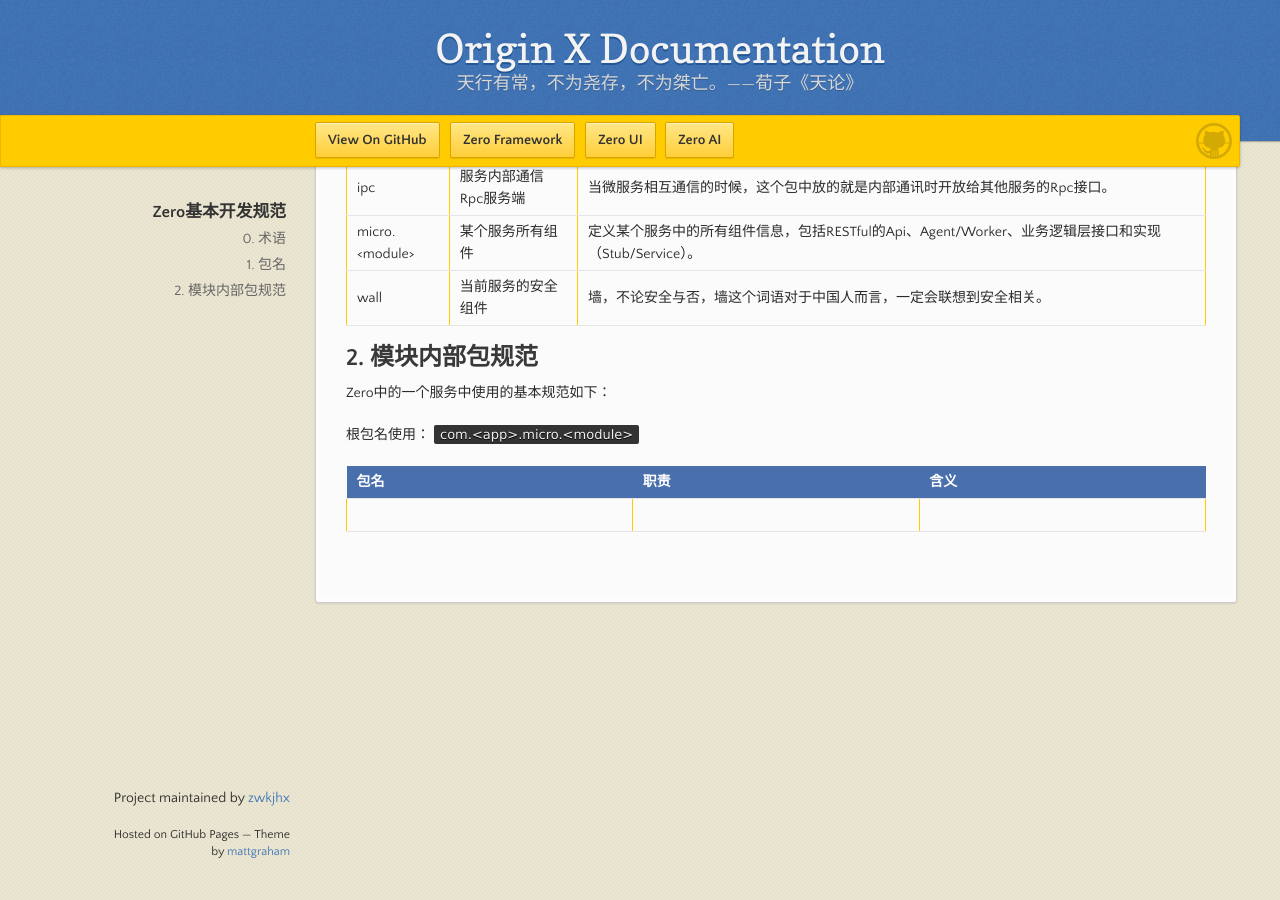
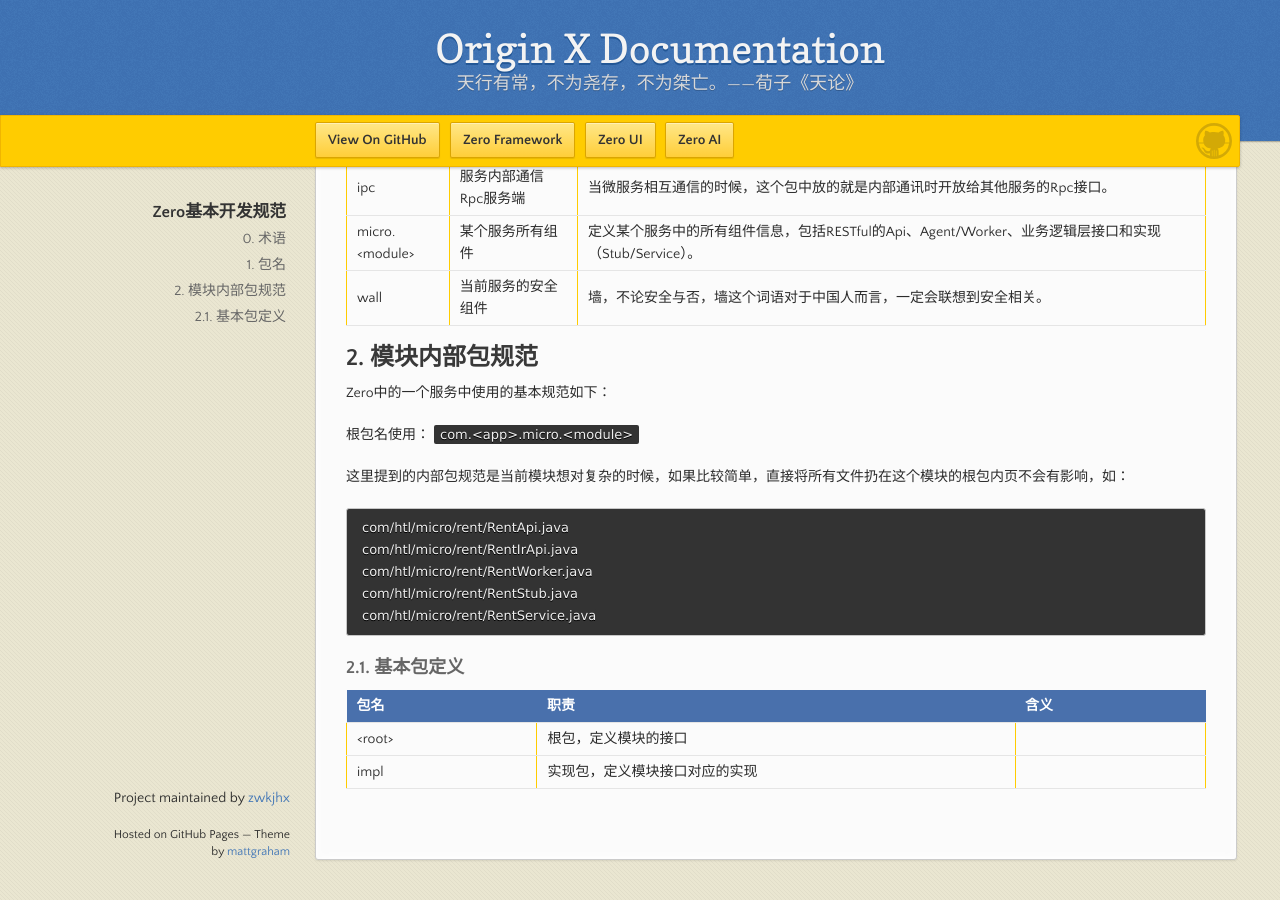
Before and after one commit to zwkjhx/ox-doc, a Jekyll site: the page built from specification/1-zerogui-fan/spc-001-zeroji-ben-kai-fa-gui-fan.md, in a window 1280 px wide and 900 px high, scrolled down 564 px. Built offline with Jekyll 4.4.1, drawn with Linux system fonts in a browser that asks for light colours; our own code applies the rules of GitHub Pages for plain Markdown files.

Commit message:
Updates specification/1-zerogui-fan/spc-001-zeroji-ben-kai-fa-gui-fan.md
Auto commit by GitBook Editor

````diff
--- a/specification/1-zerogui-fan/spc-001-zeroji-ben-kai-fa-gui-fan.md
+++ b/specification/1-zerogui-fan/spc-001-zeroji-ben-kai-fa-gui-fan.md
@@ -28,6 +28,19 @@
 
 根包名使用：`com.<app>.micro.<module>`
 
+这里提到的内部包规范是当前模块想对复杂的时候，如果比较简单，直接将所有文件扔在这个模块的根包内页不会有影响，如：
+
+```
+com/htl/micro/rent/RentApi.java
+com/htl/micro/rent/RentIrApi.java
+com/htl/micro/rent/RentWorker.java
+com/htl/micro/rent/RentStub.java
+com/htl/micro/rent/RentService.java
+```
+
+### 2.1. 基本包定义
+
 | 包名 | 职责 | 含义 |
 | :--- | :--- | :--- |
-|  |  |  |
+| &lt;root&gt; | 根包，定义模块的接口 |  |
+| impl | 实现包，定义模块接口对应的实现 |  |
````
